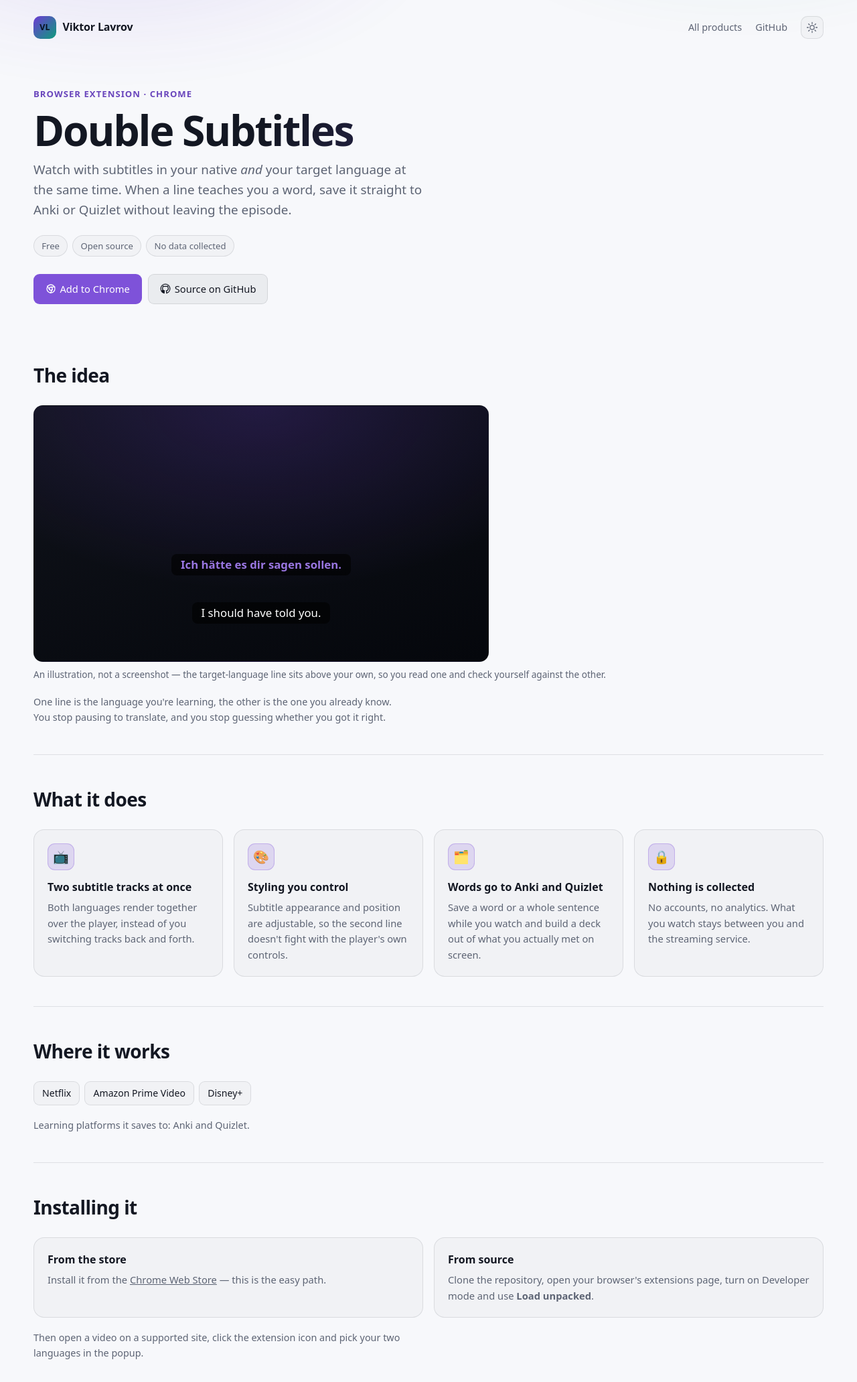
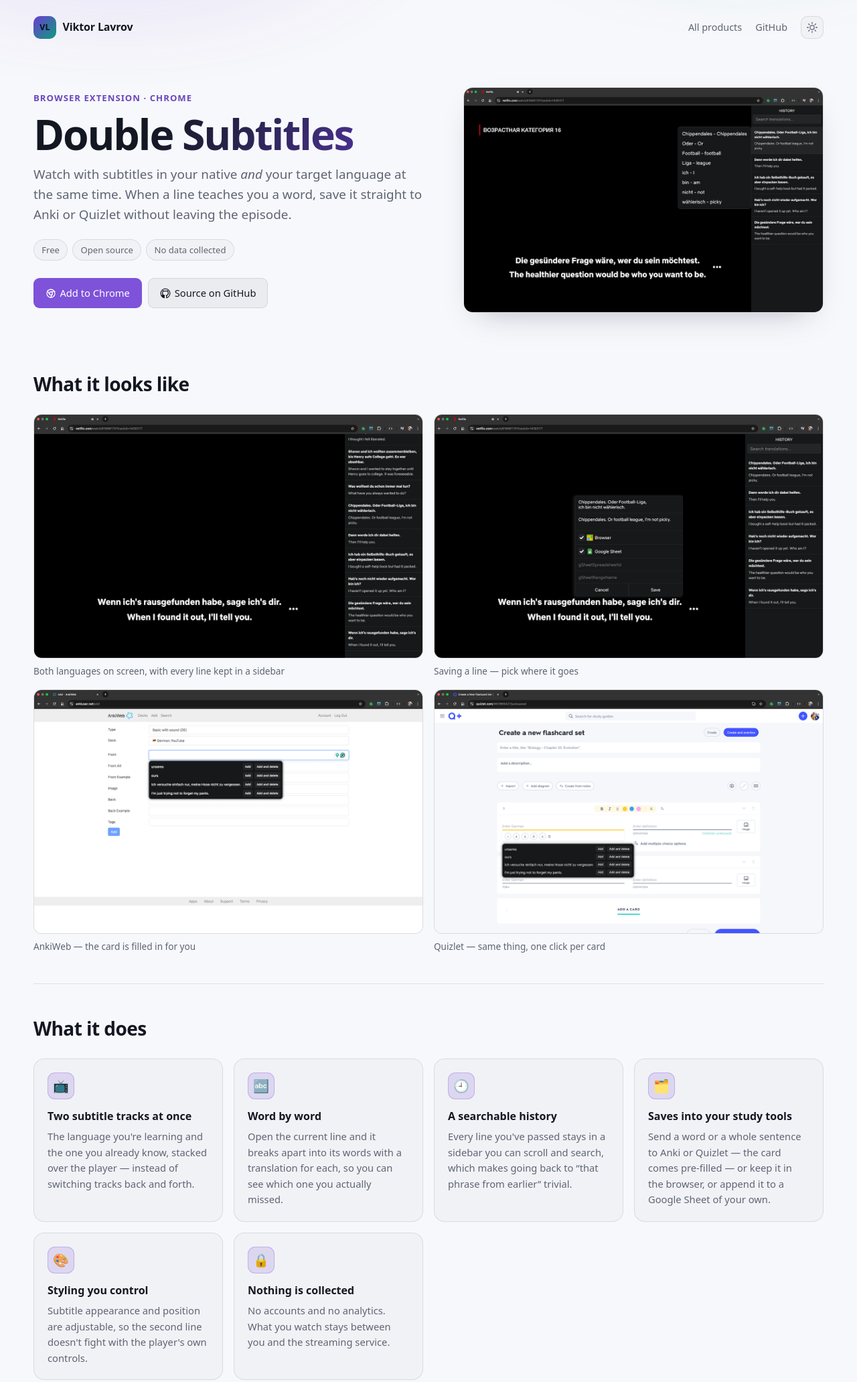
Before and after one commit to mrWD/mrWD.github.io, a plain HTML site: page products/double-subtitles/index.html in a window 1280 px wide. Shown: the top 2063 px of the page at 67% size. Drawn offline with Linux system fonts and the light colour scheme.

Commit message:
Give the product pages a real hero and real screenshots
A single left-aligned text column left half of a wide screen empty,
which read as broken layout. The hero is now a two-column grid with a
screenshot beside the text, stacking on narrow screens.

Double Subtitles and AI Prompt Suggester had no screenshots at all;
both now use the ones from their store listings. That also corrected
the Double Subtitles feature list: it works on YouTube and Twitch too,
breaks the current line down word by word, keeps a searchable history,
and saves to the browser and Google Sheets besides Anki and Quizlet.

Co-Authored-By: Claude Opus 5 <noreply@anthropic.com>

```diff
--- a/product.css
+++ b/product.css
@@ -6,6 +6,36 @@
 body { --card-accent: var(--accent); }
 
 /* ------------------------------------------------------------------- hero */
+
+/* Two columns once there's room — a single left-aligned column of text on a
+   wide screen reads as a broken layout rather than as a hero. */
+.hero {
+  display: grid;
+  gap: 2rem;
+  align-items: center;
+}
+
+@media (min-width: 900px) {
+  .hero {
+    grid-template-columns: minmax(0, 1.05fr) minmax(0, 0.95fr);
+    gap: 3rem;
+  }
+}
+
+.hero-visual { justify-self: center; width: 100%; }
+
+.hero-visual img {
+  display: block;
+  width: 100%;
+  height: auto;
+  border: 1px solid var(--border);
+  border-radius: 14px;
+  box-shadow: var(--shadow);
+}
+
+/* A phone screenshot blown up to half the page looks absurd. */
+.hero-visual.phone { max-width: 280px; }
+.hero-visual.plain img { border: 0; box-shadow: none; }
 .eyebrow {
   margin: 0 0 0.6rem;
   font-size: 0.82rem;
--- a/products/double-subtitles/index.html
+++ b/products/double-subtitles/index.html
@@ -37,6 +37,8 @@
         </nav>
       </div>
 
+      <div class="hero">
+        <div class="hero-text">
           <p class="eyebrow">Browser extension · Chrome</p>
         <h1 class="title">Double Subtitles</h1>
         <p class="subtitle lead">
@@ -62,28 +64,35 @@
           </a>
         </div>
         </div>
+
+        <div class="hero-visual">
+          <img src="assets/netflix-words.png" width="1280" height="800" alt="Netflix playing with German and English subtitles stacked, a word-by-word breakdown popup and a history sidebar." />
+        </div>
+      </div>
+    </div>
   </header>
 
   <main class="wrap">
-    <section class="section" aria-labelledby="idea">
-      <h2 id="idea" class="section-title">The idea</h2>
+    <section class="section" aria-labelledby="look">
+      <h2 id="look" class="section-title">What it looks like</h2>
+      <div class="compare">
         <figure>
-        <div class="demo">
-          <div class="demo-subs">
-            <p class="demo-sub target">Ich hätte es dir sagen sollen.</p>
-            <p class="demo-sub">I should have told you.</p>
+          <a class="shot" href="assets/netflix-history.png" target="_blank" rel="noopener" title="Open full size"><img src="assets/netflix-history.png" width="1280" height="800" alt="Netflix with German and English subtitle lines stacked, and a sidebar listing every translated line from the episode." loading="lazy" decoding="async" /></a>
+          <figcaption>Both languages on screen, with every line kept in a sidebar</figcaption>
+        </figure>
+        <figure>
+          <a class="shot" href="assets/save-targets.png" target="_blank" rel="noopener" title="Open full size"><img src="assets/save-targets.png" width="1280" height="800" alt="A dialog showing the German line and its English translation, with Browser and Google Sheet as save destinations." loading="lazy" decoding="async" /></a>
+          <figcaption>Saving a line — pick where it goes</figcaption>
+        </figure>
+        <figure>
+          <a class="shot" href="assets/anki.png" target="_blank" rel="noopener" title="Open full size"><img src="assets/anki.png" width="1280" height="800" alt="The AnkiWeb add-card form with a popup offering to add the saved word and sentence to a German deck." loading="lazy" decoding="async" /></a>
+          <figcaption>AnkiWeb — the card is filled in for you</figcaption>
+        </figure>
+        <figure>
+          <a class="shot" href="assets/quizlet.png" target="_blank" rel="noopener" title="Open full size"><img src="assets/quizlet.png" width="1280" height="800" alt="Quizlet's new flashcard set screen with a popup offering the saved word and sentence pairs." loading="lazy" decoding="async" /></a>
+          <figcaption>Quizlet — same thing, one click per card</figcaption>
+        </figure>
       </div>
-        </div>
-        <figcaption>
-          An illustration, not a screenshot — the target-language line sits above your
-          own, so you read one and check yourself against the other.
-        </figcaption>
-      </figure>
-      <p class="note">
-        One line is the language you're learning, the other is the one you already
-        know. You stop pausing to translate, and you stop guessing whether you got it
-        right.
-      </p>
     </section>
 
     <section class="section" aria-labelledby="features">
@@ -92,7 +101,22 @@
         <li>
           <span class="feature-icon" aria-hidden="true">📺</span>
           <h3>Two subtitle tracks at once</h3>
-          <p>Both languages render together over the player, instead of you switching tracks back and forth.</p>
+          <p>The language you're learning and the one you already know, stacked over the player — instead of switching tracks back and forth.</p>
+        </li>
+        <li>
+          <span class="feature-icon" aria-hidden="true">🔤</span>
+          <h3>Word by word</h3>
+          <p>Open the current line and it breaks apart into its words with a translation for each, so you can see which one you actually missed.</p>
+        </li>
+        <li>
+          <span class="feature-icon" aria-hidden="true">🕘</span>
+          <h3>A searchable history</h3>
+          <p>Every line you've passed stays in a sidebar you can scroll and search, which makes going back to “that phrase from earlier” trivial.</p>
+        </li>
+        <li>
+          <span class="feature-icon" aria-hidden="true">🗂️</span>
+          <h3>Saves into your study tools</h3>
+          <p>Send a word or a whole sentence to Anki or Quizlet — the card comes pre-filled — or keep it in the browser, or append it to a Google Sheet of your own.</p>
         </li>
         <li>
           <span class="feature-icon" aria-hidden="true">🎨</span>
@@ -100,14 +124,9 @@
           <p>Subtitle appearance and position are adjustable, so the second line doesn't fight with the player's own controls.</p>
         </li>
         <li>
-          <span class="feature-icon" aria-hidden="true">🗂️</span>
-          <h3>Words go to Anki and Quizlet</h3>
-          <p>Save a word or a whole sentence while you watch and build a deck out of what you actually met on screen.</p>
-        </li>
-        <li>
           <span class="feature-icon" aria-hidden="true">🔒</span>
           <h3>Nothing is collected</h3>
-          <p>No accounts, no analytics. What you watch stays between you and the streaming service.</p>
+          <p>No accounts and no analytics. What you watch stays between you and the streaming service.</p>
         </li>
       </ul>
     </section>
@@ -118,8 +137,18 @@
         <li>Netflix</li>
         <li>Amazon Prime Video</li>
         <li>Disney+</li>
+        <li>YouTube</li>
+        <li>Twitch</li>
       </ul>
-      <p class="note">Learning platforms it saves to: Anki and Quizlet.</p>
+      <p class="note">
+        Prime Video is covered on <code>primevideo.com</code> and on the Amazon
+        storefronts — <code>.com</code>, <code>.co.uk</code>, <code>.de</code> and
+        <code>.co.jp</code>.
+      </p>
+      <p class="note">
+        Saved words land in Anki (AnkiWeb), Quizlet, the browser itself, or a Google
+        Sheet you point it at.
+      </p>
     </section>
 
     <section class="section" aria-labelledby="install">
@@ -127,7 +156,7 @@
       <div class="platforms">
         <div class="platform">
           <h3>From the store</h3>
-          <p>Install it from the <a href="https://chromewebstore.google.com/detail/cpnlpffdpcpoabpahdgfnecgngapjibn" target="_blank" rel="noopener">Chrome Web Store</a> — this is the easy path.</p>
+          <p>Install it from the <a href="https://chromewebstore.google.com/detail/double-subtitles/cpnlpffdpcpoabpahdgfnecgngapjibn" target="_blank" rel="noopener">Chrome Web Store</a> — this is the easy path.</p>
         </div>
         <div class="platform">
           <h3>From source</h3>
```
Also changed, not shown: products/ai-prompt-suggester/index.html (+22 -0 lines), products/ai-screen-translator/index.html (+8 -0 lines), products/film-table/index.html (+10 -2 lines), products/games-table/index.html (+10 -2 lines), products/ai-prompt-suggester/assets/button.png (added), products/ai-prompt-suggester/assets/inline.png (added), products/ai-prompt-suggester/assets/library.png (added), products/double-subtitles/assets/anki.png (added), products/double-subtitles/assets/netflix-history.png (added), products/double-subtitles/assets/netflix-words.png (added), products/double-subtitles/assets/quizlet.png (added), products/double-subtitles/assets/save-targets.png (added), products/film-table/assets/search.png (added), products/games-table/assets/search.png (added). Lines whose indentation alone changed are shown as unchanged.
